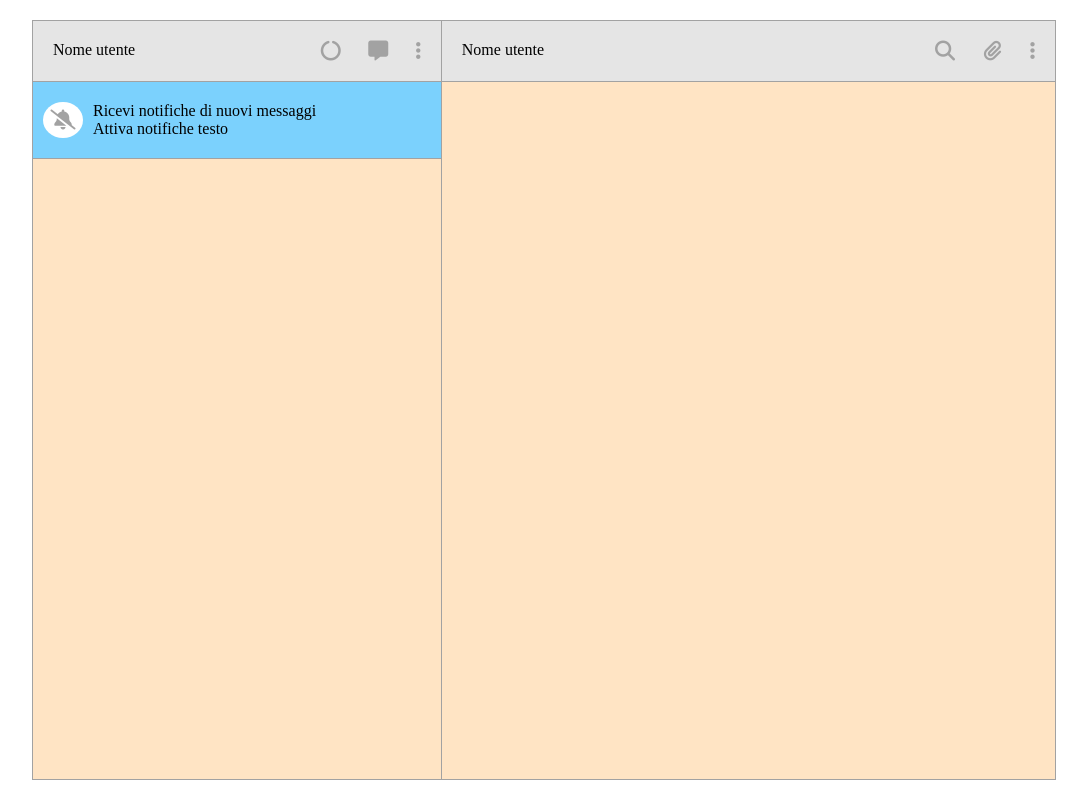
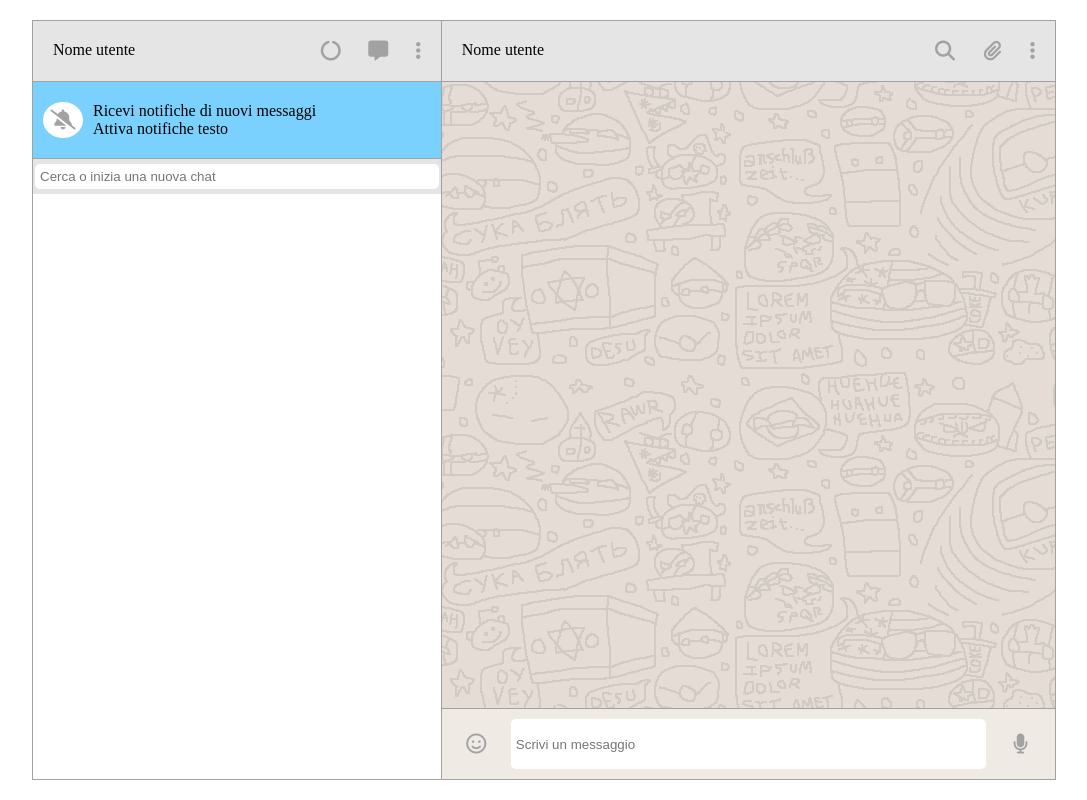
Before and after one commit to carlo-ddm/vue-boolzapp, a plain HTML site: page index.html in a window 1280 px wide. Shown: the whole page, without its empty margins (96-1183 px from the left). Drawn offline with nearby package versions, Linux system fonts and the light colour scheme.

Commit message:
layout base --> costrusco gli item che andranno ciclati

```diff
--- a/index.html
+++ b/index.html
@@ -17,6 +17,7 @@
 
       <!-- contenitore centrale -> lato SX -> top box  -->
       <div class="col-left">
+        <!-- TOP-LEFT-BOX -->
         <div class="top-left-box">
           <!-- Nome Utente -->
           <div class="nome-utente">Nome utente</div>
@@ -41,15 +42,24 @@
           <div class="notifications">
             <div>Ricevi notifiche di nuovi messaggi</div>
             <div>Attiva notifiche testo</div>
+          </div>
 
-            </div>
-
+        </div>
+        <!-- INPUT -->
+        <div class="container-input">
+          <input type="text" placeholder="Cerca o inizia una nuova chat">
+        </div>
+        <!-- PROFILI -->
+        <div class="chat">
 
         </div>
       </div>
 
+
+
       <!-- contenitore centrale -> lato DX -> top box  -->
       <div class="col-right">
+        <!-- TOP-RIGHT-BOX -->
         <div class="top-right-box">
           <!-- Nome Utente -->
           <div class="nome-utente">Nome utente</div>
@@ -64,6 +74,19 @@
           </div>
         </div>
 
+        <!-- BOTTOM-RIGHT-BOX -->
+        <div class="bottom-right-box">
+          <div class="container-smile">
+            <i class="fa-regular fa-face-smile"></i>
+          </div>
+          <input id="mex" type="Scrivi" placeholder="Scrivi un messaggio">
+          <div class="container-mic">
+            <i class="fa-solid fa-microphone"></i>
+          </div>
+
+        </div>
+
+
       </div>
     </div>
 
--- a/styles.css
+++ b/styles.css
@@ -15,7 +15,7 @@
 .container {
   display: flex;
   justify-content: start;
-  background-color: bisque;
+  background-image: url(abab60f06ab52fa7846593e6ae0c9a0b.png);
   margin: auto;
   width: 80%;
   min-width: 900px;
@@ -25,17 +25,18 @@
 }
 
 .col-left {
-  float: left;
+  background-color: white;
   width: 40%;
   min-width: 30%;
   height: 100%;
   border-right: 1px solid #A2A2A2;
 }
 .col-right {
+  display: flex;
+  flex-direction: column;
+  justify-content: space-between;
   width: calc(100% - 40%);
-  float: right;
 }
-
 
 /* contenitore centrale -> lato SX -> top box */
 .top-left-box {
@@ -61,6 +62,7 @@
 i {
   color: #A2A2A2;
   font-size: 20px;
+  cursor: pointer;
 }
 
 /* Notifications */
@@ -69,7 +71,7 @@ i {
   justify-content: start;
   padding: 20px 0;
   background-color: #7BD1FD;
-  border-bottom: 1px solid #A2A2A2
+  border-bottom: 1px solid #A2A2A2;
 }
 
 .bell {
@@ -80,8 +82,28 @@ i {
   background-color: white;
   border-radius: 100%;
   width: 40px;
+}
 
+.container-input {
+  display: flex;
+  align-items: center;
+  background-color: #E5E5E5;
+  padding: 2px;
+  height: 35px;
 }
+
+input {
+  padding: 5px;
+  width: 100%;
+  border: none;
+  border-radius: 5px;
+}
+
+/* .chat {
+  width: 100%;
+  height: 300px;
+  background-color: white;
+} */
 
 /* contenitore centrale -> lato DX -> top box */
 .top-right-box {
@@ -92,3 +114,29 @@ i {
   width: 100%;
   border-bottom: 1px solid #A2A2A2
 }
+
+/* contenitore centrale -> lato DX -> bottom box */
+.bottom-right-box {
+  display: flex;
+  justify-content: space-between;
+  background-color: #F0EAE5;
+  padding: 10px 0;
+  width: 100%;
+  border-top: 1px solid #A2A2A2
+}
+
+.container-smile, .container-mic {
+  display: flex;
+  justify-content: center;
+  align-items: center;
+  width: 30px;
+  margin: 0 20px;
+}
+
+#mex {
+  height: 50px;
+  padding: 5px;
+  width: 80%;
+  border: none;
+  border-radius: 5px;
+}
```
